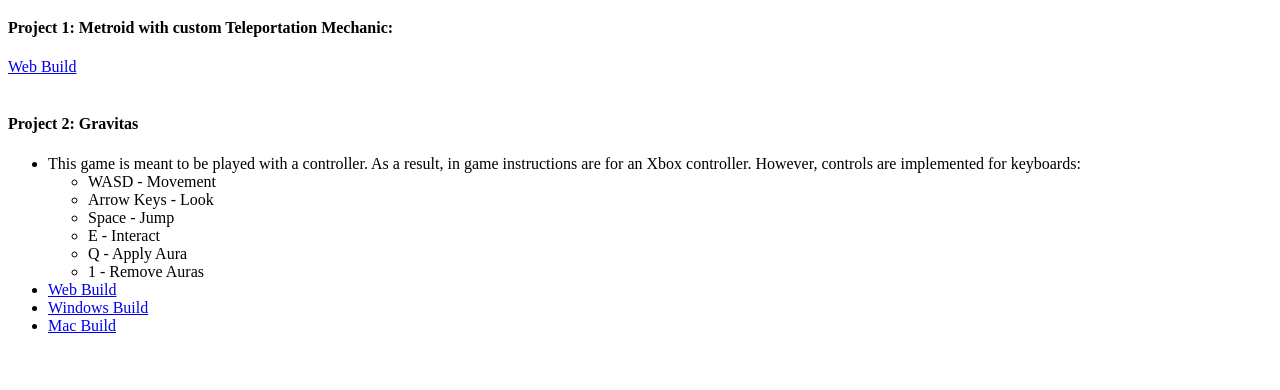
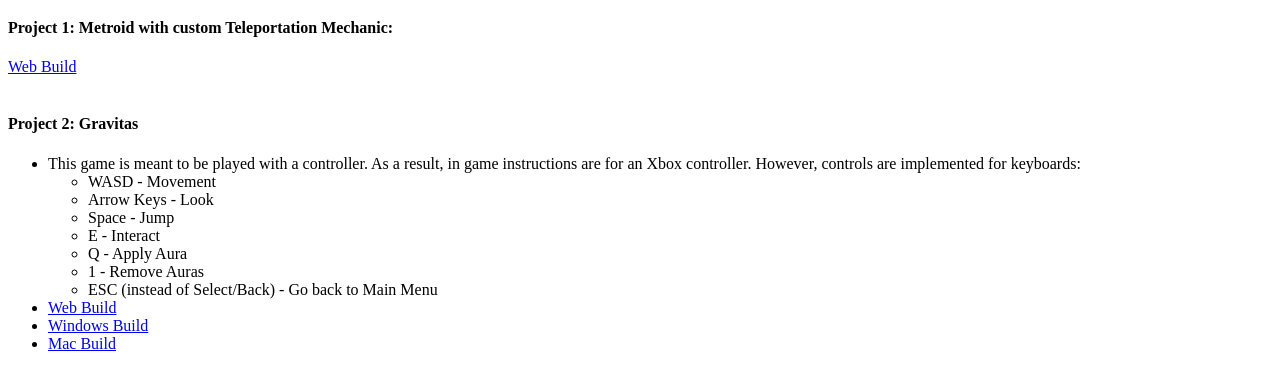
Before and after one commit to adamcbrown/Portfolio, a plain HTML site: page index.html in a window 1280 px wide. Shown: the part 96-486 px from the top of the page. Drawn offline with Linux system fonts and the light colour scheme.

Commit message:
Added missing escape key instruction

```diff
--- a/index.html
+++ b/index.html
@@ -22,6 +22,7 @@
 			<li>E - Interact</li>
 			<li>Q - Apply Aura</li>
 			<li>1 - Remove Auras</li>
+			<li>ESC (instead of Select/Back) - Go back to Main Menu
 		</ul>
 	</li>
 	<li> <a href="Gravitas/index.html">Web Build</a></li>
```
